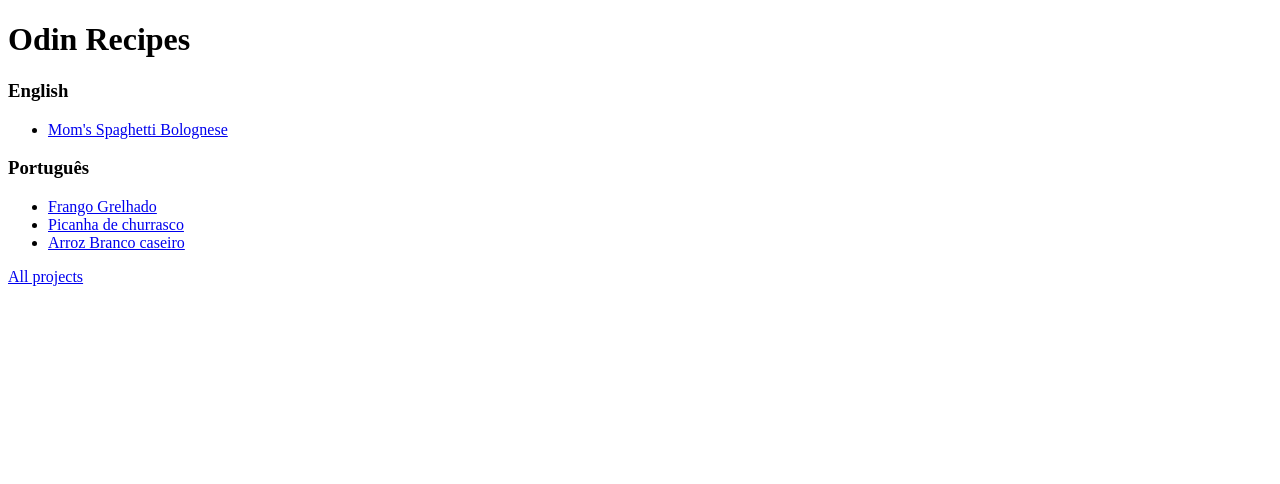
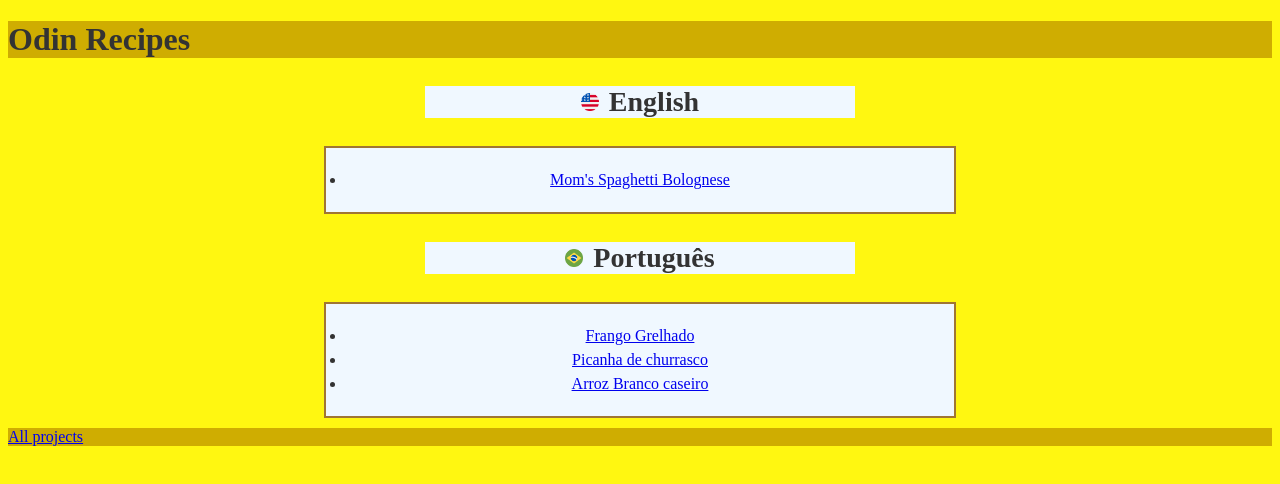
Before and after one commit to Thiago279/odin-projects, a plain HTML site: page 00-odin-recipes/index.html in a window 1280 px wide. Drawn offline with Linux system fonts and the light colour scheme.

Commit message:
estilizando pagina de receitas com css

```diff
--- a/00-odin-recipes/index.html
+++ b/00-odin-recipes/index.html
@@ -3,20 +3,25 @@
 		<head>
 			<meta charset = "UTF-8">
 			<title>Recipes project</title>
+
+            <link rel = "stylesheet" href = "style.css">
 		</head>
 
+        <header> <h1>Odin Recipes</h1></header>
 		<body>
-			<h1>Odin Recipes</h1>
-            <h3> English</h3>
-            <ul>
+
+            <h3 class = "language"> <img class="icone-bandeira" src="images/estados-unidos.png">English</h3>
+            <ul class="recipes-card">
                 <li><a href="recipes/bolognese.html">Mom's Spaghetti Bolognese</a></li>
             </ul>
-            <h3>Português</h3>
-            <ul>
-                <li><a href="recipes/frango.html">Frango Grelhado</a></li>
-                <li><a href="recipes/picanha.html">Picanha de churrasco</a></li>
-                <li><a href="recipes/arroz.html">Arroz Branco caseiro</a></li>
+            <h3 class = "language" > <img class="icone-bandeira" src="images/brasil.png">Português</h3>
+            <ul class="recipes-card">
+                <li ><a href="recipes/frango.html">Frango Grelhado</a></li>
+                <li ><a href="recipes/picanha.html">Picanha de churrasco</a></li>
+                <li ><a href="recipes/arroz.html">Arroz Branco caseiro</a></li>
             </ul>
-            <a href="../index.html">All projects<a/>
+            <footer>
+                <a href="../index.html">All projects<a/>
+            </footer>
 		</body>
 	</html>
--- /dev/null
+++ b/00-odin-recipes/style.css
@@ -0,0 +1,47 @@
+/*color, background color, typography properties*/
+*{
+    box-sizing: border-box ;
+}
+body {
+    background-color:rgb(255, 247, 17);
+    color: #333333;
+    font-family: "Brush Script MT";
+}
+header,footer{
+    background-color: #cfad01;
+    border:#616161;
+    margin:0;
+    width:100%;
+}
+.language {
+    text-align: center;
+    font-weight: bold;
+    font-size: 28px;
+    background-color: aliceblue;
+    margin-left:33%;
+    margin-right:33%;
+
+}
+
+ul li {
+    line-height: 1.5;
+
+}
+footer{
+    margin-top:10px;
+}
+.recipes-card{
+    text-align:center;
+    padding:20px;
+    background-color: aliceblue;
+    margin: 0 25%;
+    border: 2px solid rgb(160, 118, 51);
+}
+
+.icone-bandeira{
+    height:20px;
+    width:auto;
+    display:inline-block;
+    padding-right: 10px;
+    padding-top:2px;
+}
```
Also changed, not shown: 00-odin-recipes/images/brasil.png (added), 00-odin-recipes/images/estados-unidos.png (added).
